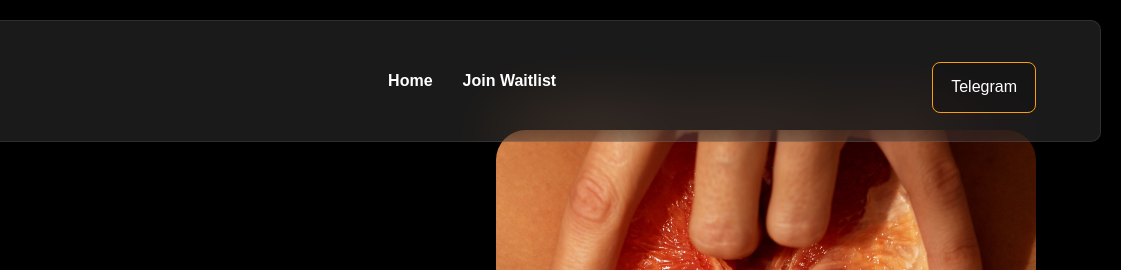
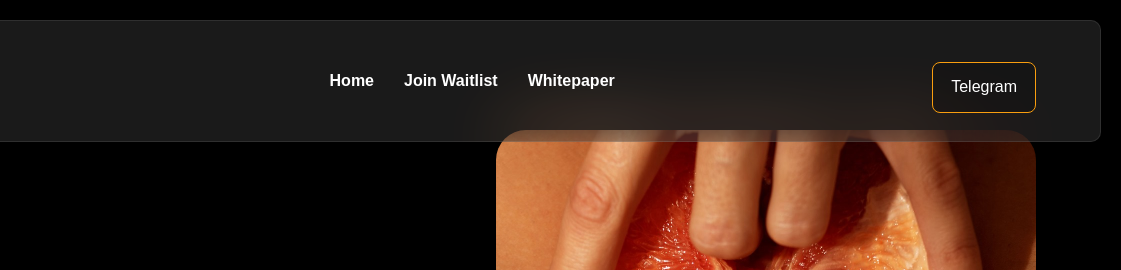
Before and after one commit to ashrafolarinoye/EroticBase, a plain HTML site: page index.html in a window 1280 px wide. Shown: the top 270 px of the page, 159-1280 px from the left. Drawn offline with Linux system fonts and the light colour scheme; a script that the page names is missing.

Commit message:
Whitepaper

```diff
--- a/index.html
+++ b/index.html
@@ -91,8 +91,13 @@
                                 </a>
                             </li>
 
-                            <li class="nav-item"> <a href="https://waitlist-steel.vercel.app" class="nav-link">
+                            <li class="nav-item"> <a href="https://waitlist.eroticbase.xyz" class="nav-link">
                               Join Waitlist
+                             </a>
+                            </li>
+
+                          <li class="nav-item"> <a href="https://waitlist.eroticbase.xyz" class="nav-link">
+                             Whitepaper
                              </a>
                             </li>
                         </ul>
```
